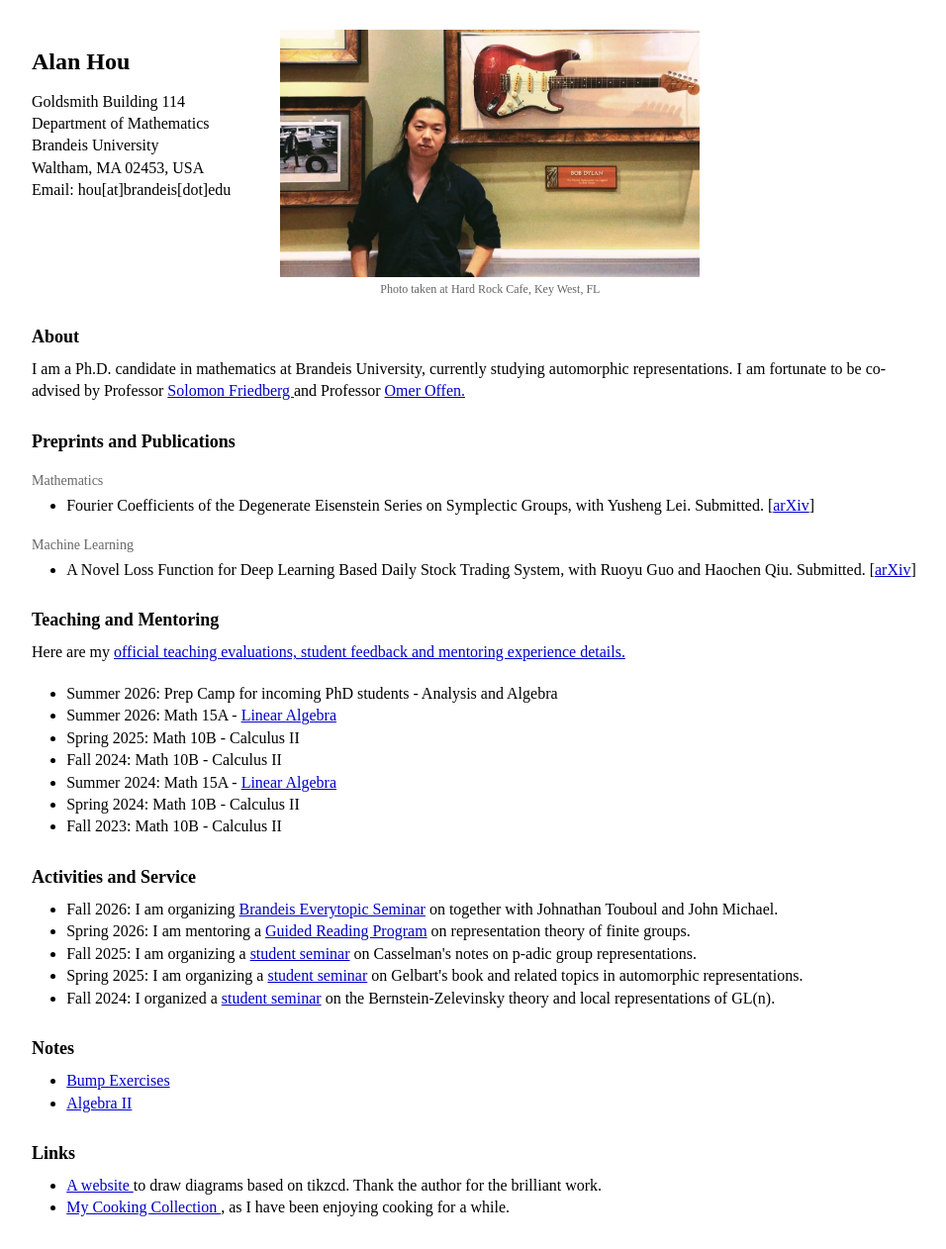
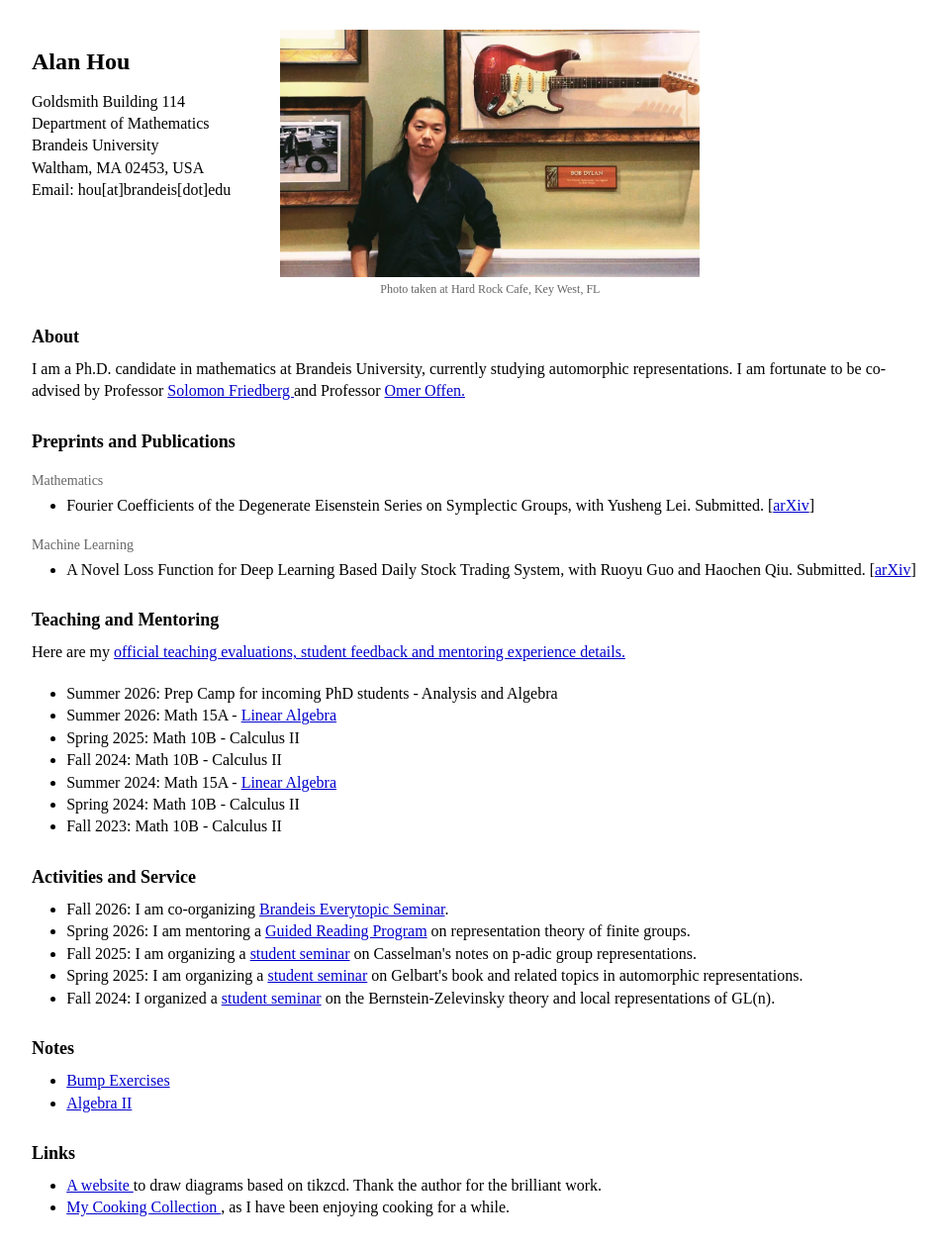
Before and after one commit to axhou/axhou.github.io, a Jekyll site: the page index.html, which Jekyll copies as it is, in a window 1280 px wide. Shown: the whole page at 99% size, without its empty margins (8-964 px from the left). Built offline with Jekyll 4.4.1, drawn with Linux system fonts in a browser that asks for light colours.

Commit message:
Update co-organizer description in index.html

```diff
--- a/index.html
+++ b/index.html
@@ -242,7 +242,7 @@
 
     <li>
       Fall 2026:
-      I am organizing <a href="./everytopic.html">Brandeis Everytopic Seminar</a> on together with Johnathan Touboul and John Michael.
+      I am co-organizing <a href="./everytopic.html">Brandeis Everytopic Seminar</a>.
     </li>
     <li>
       Spring 2026:
```
